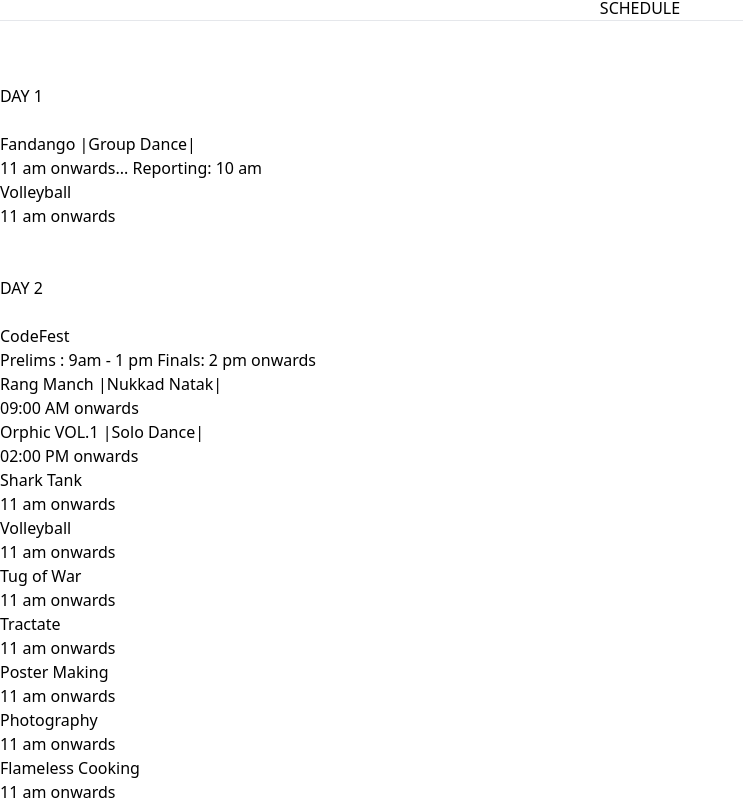
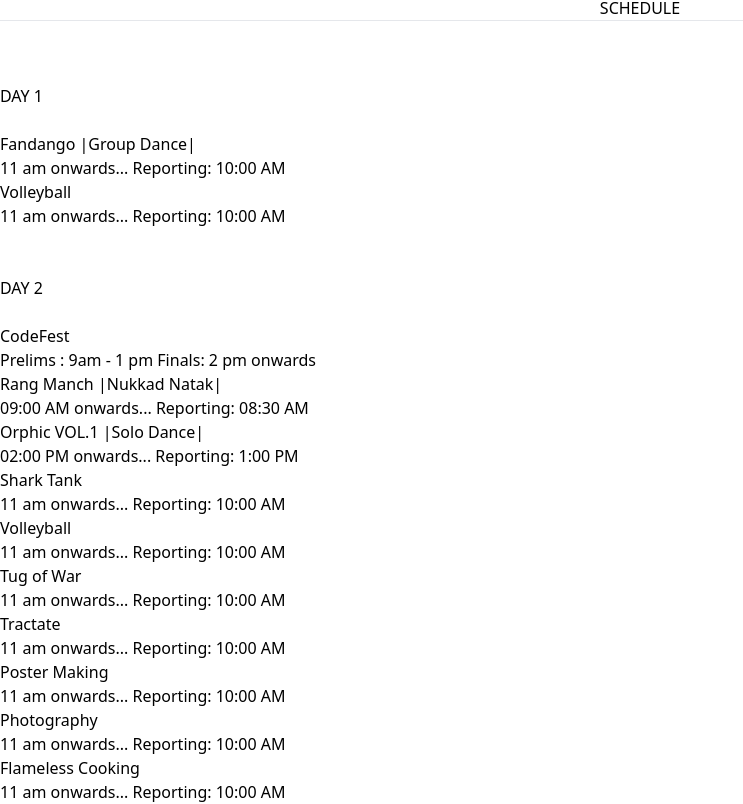
Before and after one commit to SK-0103/NSC24, a React (Vite) app in the folder client/: page / in a window 1280 px wide. Shown: the part 936-1740 px from the top of the page, without its empty margins (0-743 px from the left). Built offline with nearby package versions, Linux system fonts and the light colour scheme; no server answers.

Commit message:
version 6.5

```diff
--- a/client/src/components/Timeline.jsx
+++ b/client/src/components/Timeline.jsx
@@ -5,11 +5,11 @@
   const events = [
     {
       title: 'Fandango |Group Dance|',
-      description: '11 am onwards... Reporting: 10 am',
+      description: '11 am onwards... Reporting: 10:00 AM',
     },
     {
       title: 'Volleyball',
-      description: '11 am onwards',
+      description: '11 am onwards... Reporting: 10:00 AM',
     },
     // Add more events as needed
   ];
@@ -21,47 +21,47 @@
     },
     {
       title: 'Rang Manch |Nukkad Natak|',
-      description: '09:00 AM onwards',
+      description: '09:00 AM onwards... Reporting: 08:30 AM',
     },
     {
       title: 'Orphic VOL.1 |Solo Dance|',
-      description: '02:00 PM onwards',
+      description: '02:00 PM onwards... Reporting: 1:00 PM',
     },
     {
       title: 'Shark Tank',
-      description: '11 am onwards',
+      description: '11 am onwards... Reporting: 10:00 AM',
     },
     {
       title: 'Volleyball',
-      description: '11 am onwards',
+      description: '11 am onwards... Reporting: 10:00 AM',
     },
     {
       title: 'Tug of War',
-      description: '11 am onwards',
+      description: '11 am onwards... Reporting: 10:00 AM',
     },
     {
       title: 'Tractate',
-      description: '11 am onwards',
+      description: '11 am onwards... Reporting: 10:00 AM',
     },
     {
       title: 'Poster Making',
-      description: '11 am onwards',
+      description: '11 am onwards... Reporting: 10:00 AM',
     },
     {
       title: 'Photography',
-      description: '11 am onwards',
+      description: '11 am onwards... Reporting: 10:00 AM',
     },
     {
       title: 'Flameless Cooking',
-      description: '11 am onwards',
+      description: '11 am onwards... Reporting: 10:00 AM',
     },
     {
       title: 'RJ Hunt',
-      description: '11 am onwards',
+      description: '11 am onwards... Reporting: 10:00 AM',
     },
     {
       title: 'Reel Making',
-      description: '11 am onwards',
+      description: '11 am onwards... Reporting: 10:00 AM',
     },
     // Add more events as needed
   ];
@@ -74,7 +74,7 @@
       <h1 className='text-blue-500 font-bold text-xl lg:text-5xl self-center'>DAY 1</h1>
       <br></br>
         {events.map((event, index) => (
-          <Fade key={index} cascade>
+          <Fade direction='left' key={index} cascade>
             <div className={`flex items-center ${index % 2 === 0 ? 'flex-row' : 'flex-row-reverse'} mb-8`}>
               <div className="w-8 h-8 bg-blue-400 rounded-full mx-4"></div>
               <div className="bg-white p-4 rounded-md shadow-md max-w-md w-56">
@@ -93,7 +93,7 @@
       <h1 className='text-blue-500 font-bold text-xl lg:text-5xl self-center'>DAY 2</h1>
       <br></br>
         {events1.map((event, index) => (
-          <Fade key={index} cascade>
+          <Fade direction='right' key={index} cascade>
             <div className={`flex items-center ${index % 2 === 0 ? 'flex-row' : 'flex-row-reverse'} mb-8`}>
               <div className="w-8 h-8 bg-blue-400 rounded-full mx-4"></div>
               <div className="bg-white p-4 rounded-md shadow-md max-w-md w-56">
--- a/client/src/pages/Home.jsx
+++ b/client/src/pages/Home.jsx
@@ -390,7 +390,7 @@
                 </div>
               </div>
               <div className="flex-container">
-              {/* <div className="container">
+              <div className="container">
                   <img src="lakshay.jpeg" alt="Avatar" className='image rounded-xl' />
                   <div className="middle ">
                     <div className='font-serif text-lg text-white'>Lakshya</div>
@@ -400,7 +400,7 @@
                       <button>
                         <div className="text rounded-full">Connect</div></button></a>
                   </div>
-                </div> */}
+                </div>
                 <div className="container">
                   <img src="lakshita.jpg" alt="Avatar" className='image rounded-xl' />
                   <div className="middle ">
```
